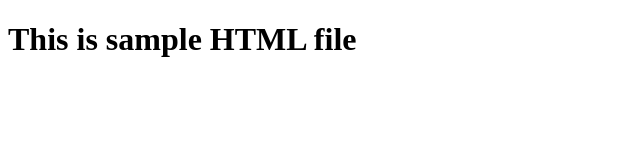
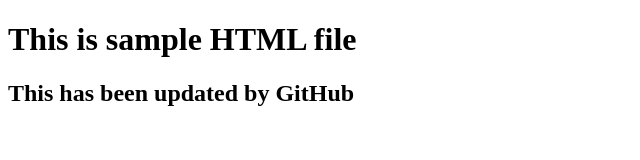
Before and after one commit to varanasikrishna/Git-Training, a plain HTML site: page index.html in a window 1280 px wide. Shown: the whole page, without its empty margins (0-640 px from the left). Drawn offline with Linux system fonts and the light colour scheme.

Commit message:
Update index.html by GitHub

```diff
--- a/index.html
+++ b/index.html
@@ -8,5 +8,6 @@
   </head>
   <body>
     <h1>This is sample HTML file</h1>
+    <h2>This has been updated by GitHub</h2>
   </body>
 </html>
```
